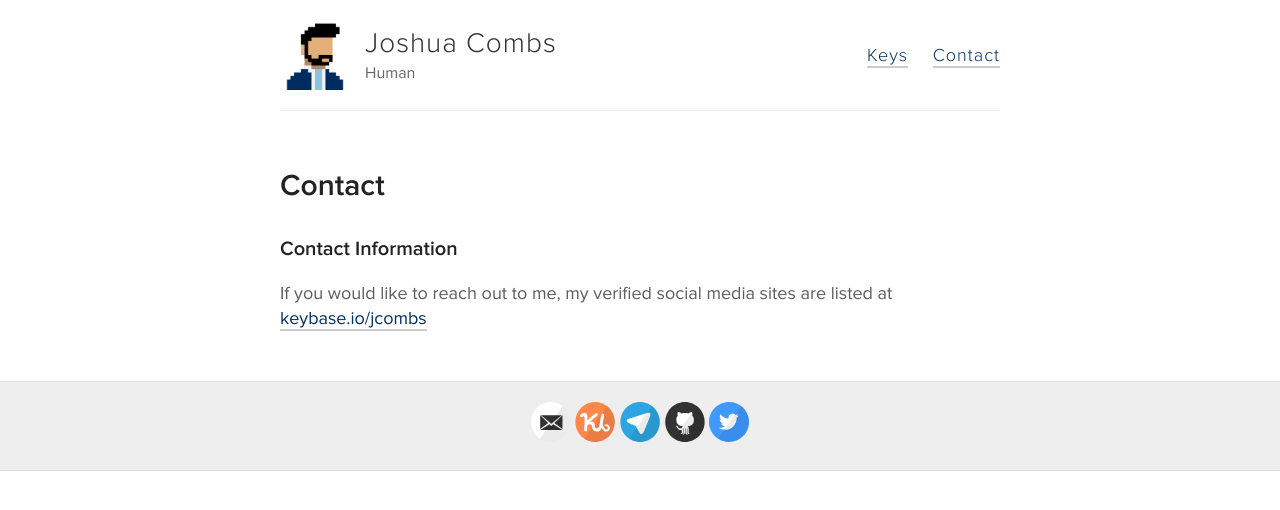
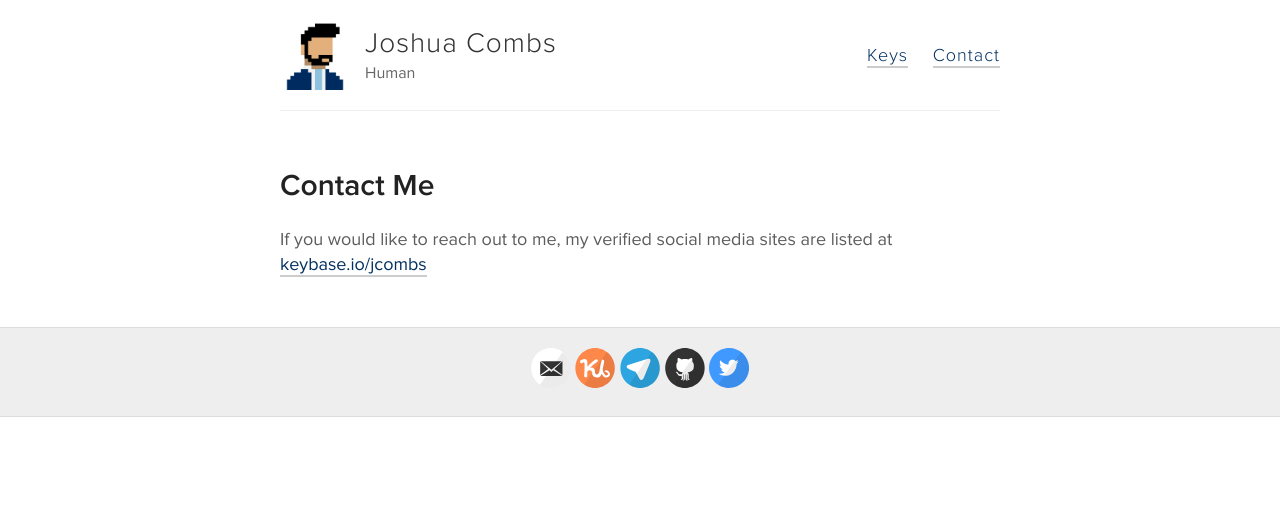
Before and after one commit to j-combs/j-combs.github.io, a Jekyll site: the page built from contact.md, in a window 1280 px wide. Shown: the top 510 px of the page. Built offline with Jekyll 4.4.1, drawn with Linux system fonts in a browser that asks for light colours.

Commit message:
update contact title

```diff
--- a/contact.md
+++ b/contact.md
@@ -1,9 +1,7 @@
 ---
 layout: page
-title: Contact
+title: Contact Me
 permalink: /contact/
 ---
 
-### Contact Information
-
 If you would like to reach out to me, my verified social media sites are listed at [keybase.io/jcombs](https://keybase.io/jcombs)
```
